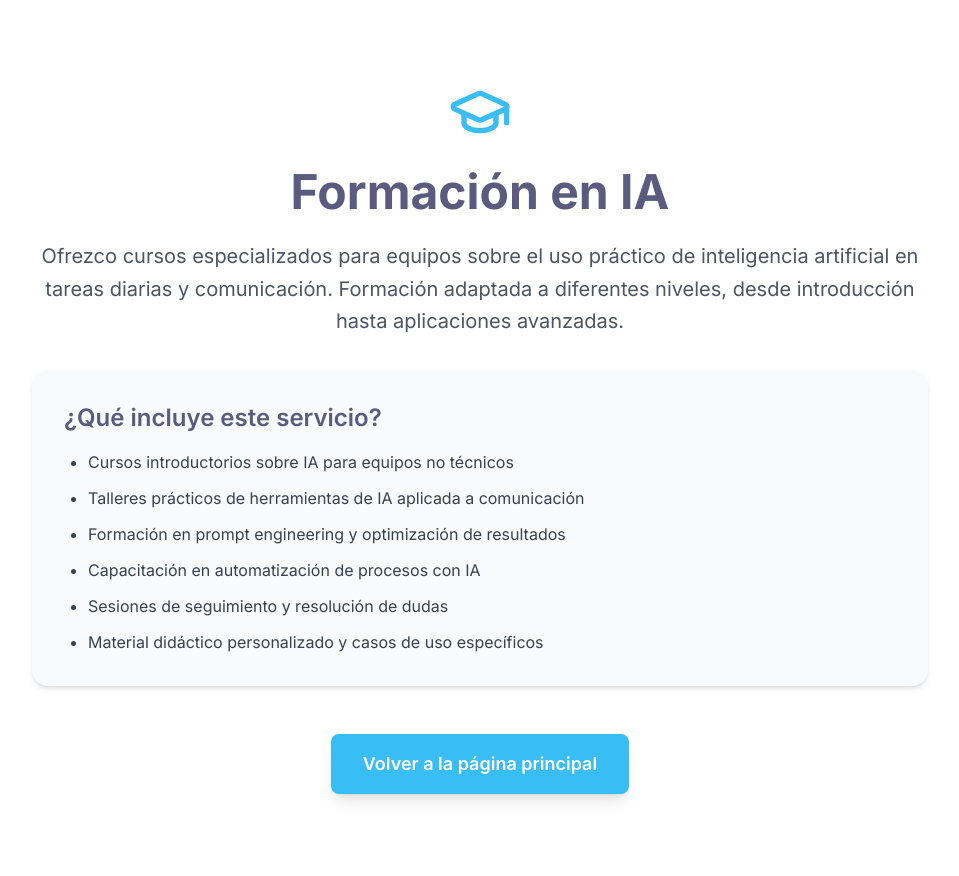
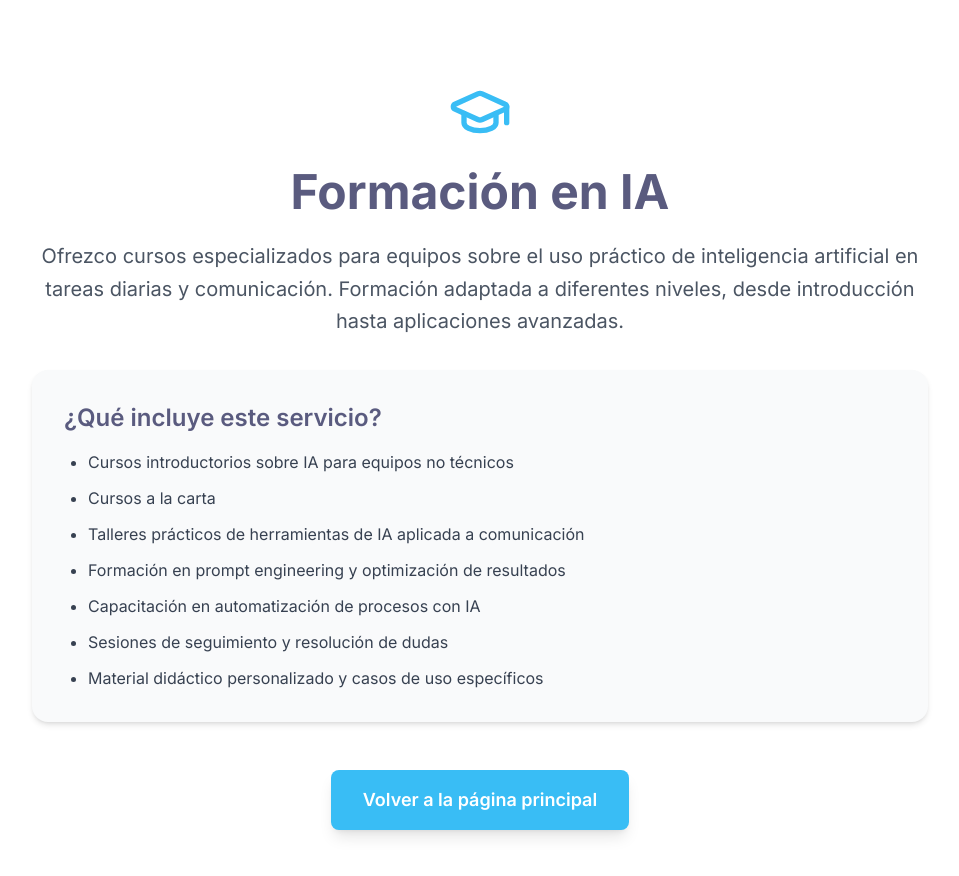
Before and after one commit to osanemeterio/oscarsanemeterio, a React (Vite) app: page /formacion-ia in a window 1280 px wide. Shown: the top 876 px of the page, without its empty margins (160-1119 px from the left). Built offline with nearby package versions, Linux system fonts and the light colour scheme.

Commit message:
Add Cursos a la carta to Formación en IA page

```diff
--- a/src/pages/FormacionIA.tsx
+++ b/src/pages/FormacionIA.tsx
@@ -15,6 +15,7 @@ export default function FormacionIAPage() {
           <h2 className="text-2xl font-semibold mb-4">¿Qué incluye este servicio?</h2>
           <ul className="list-disc pl-6 text-gray-700 space-y-3">
             <li>Cursos introductorios sobre IA para equipos no técnicos</li>
+            <li>Cursos a la carta</li>
             <li>Talleres prácticos de herramientas de IA aplicada a comunicación</li>
             <li>Formación en prompt engineering y optimización de resultados</li>
             <li>Capacitación en automatización de procesos con IA</li>
```
